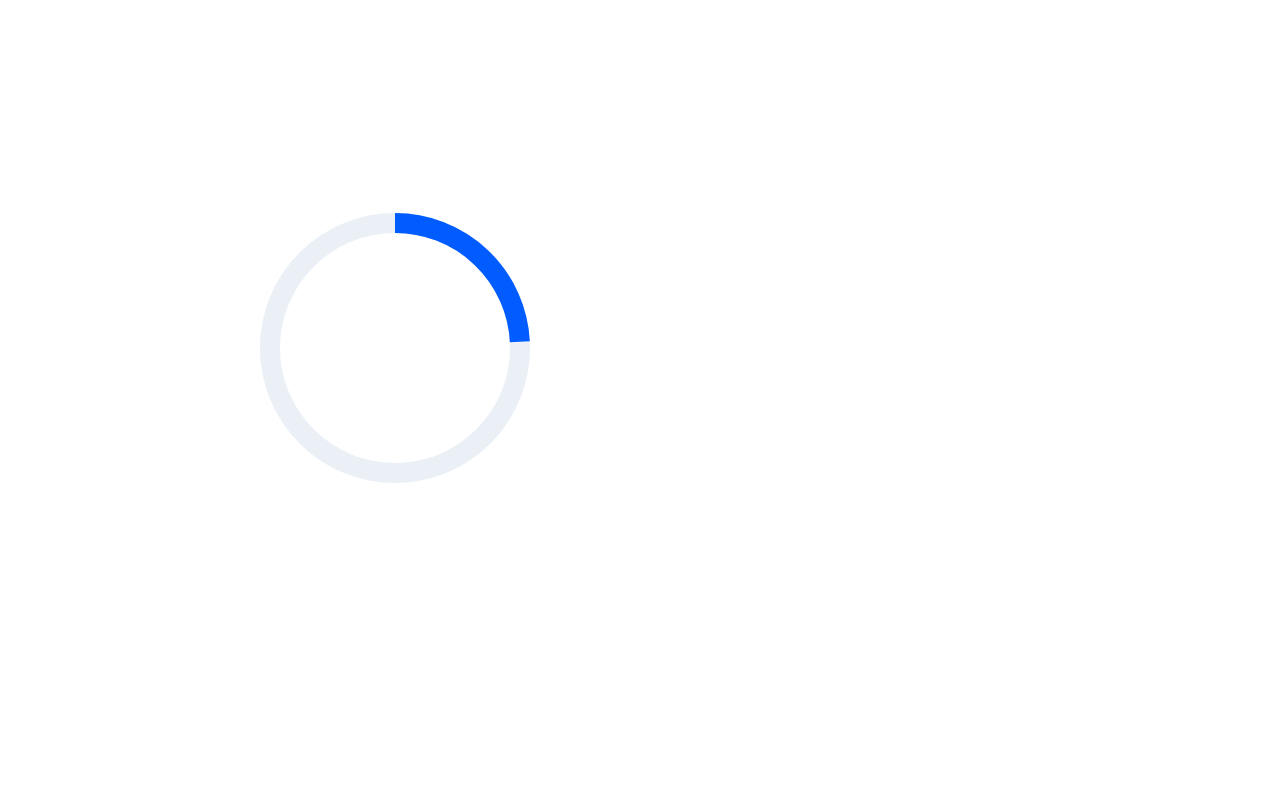
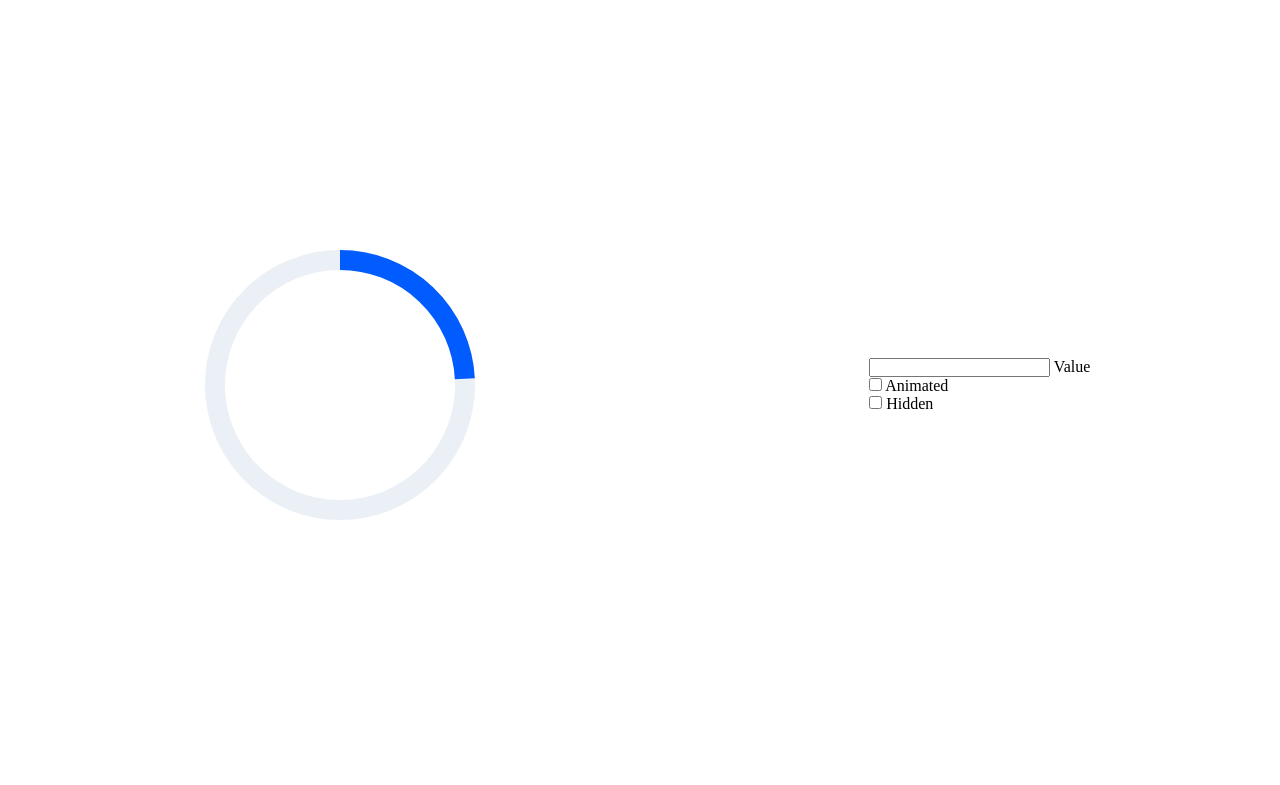
Before and after one commit to annieremeeva/progress-bar, a plain HTML site: page index.html in a window 1280 px wide. Shown: the part 52-837 px from the top of the page. Before the commit the page ends 800 px from the top, so only its background shows below. Drawn offline with Linux system fonts and the light colour scheme.

Commit message:
created structure

```diff
--- a/index.html
+++ b/index.html
@@ -6,6 +6,8 @@
     <script defer src="./main.js"></script>
   </head>
   <body>
+    <h1>Progress</h1>
+    <div class="wrapper">
       <div class="progress-wrapper">
         <svg width="300" height="300">
           <circle class="background" r="125" cx="150" cy="150"></circle>
@@ -13,7 +15,19 @@
         </svg>
       </div>
       <div class="ui-wrapper">
-
+        <div class="value-wrapper">
+          <input type="text" id="value" class="value-input">
+          <label for="value" class="ui-label">Value</label>
+        </div>
+        <div class="animated-wrapper">
+          <input type="checkbox" id="animated" class="toggle">
+          <label for="animated" class="ui-label">Animated</label>
+        </div>
+        <div class="hidden-wrapper">
+          <input type="checkbox" id="hidden" class="toggle">
+          <label for="hidden" class="ui-label">Hidden</label>
+        </div>
+      </div>
     </div>
   </body>
 </html>
--- a/main.css
+++ b/main.css
@@ -8,7 +8,7 @@
   padding: 0;
 }
 
-body {
+.wrapper {
   display: flex;
   height: 100vh;
   flex-direction: column;
@@ -39,7 +39,7 @@ body {
 }
 
 @media screen and (orientation: landscape) {
-  body {
+  .wrapper {
     flex-direction: row;
   }
 }
```
Lines whose indentation alone changed are shown as unchanged.
